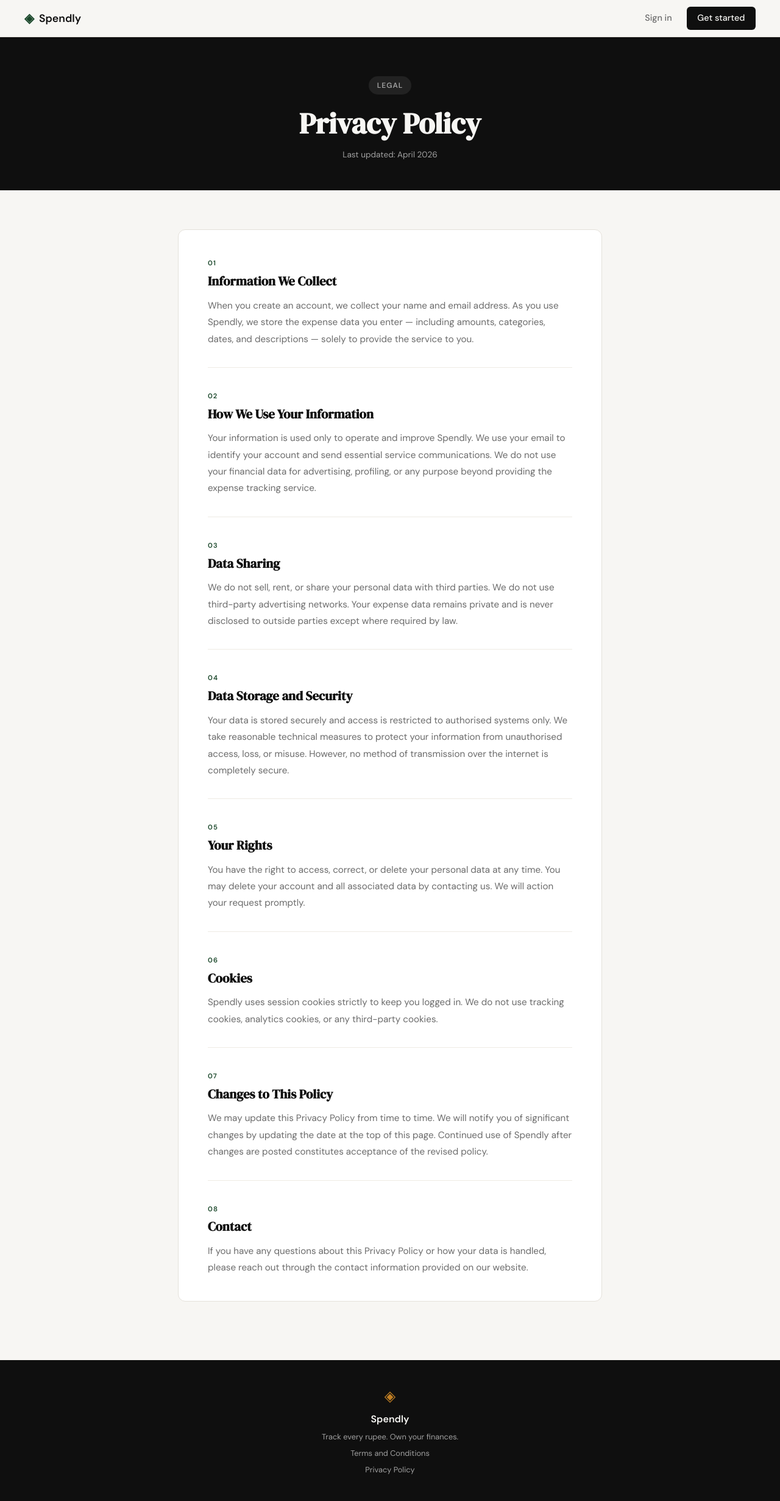
After one commit to aayush1maggo/splendly, a Flask app: page /privacy in a window 1280 px wide. The commit adds this page. Shown: the whole page at 61% size. Run offline with Flask 3, Linux system fonts and the light colour scheme.

Commit message:
landing: add privacy  page and route

```diff
--- a/app.py
+++ b/app.py
@@ -31,6 +31,11 @@ def terms():
     return render_template("terms.html")
 
 
+@app.route("/privacy")
+def privacy():
+    return render_template("privacy.html")
+
+
 @app.route("/logout")
 def logout():
     return "Logout — coming in Step 3"
--- a/templates/base.html
+++ b/templates/base.html
@@ -35,7 +35,7 @@
             <span class="footer-name">Spendly</span>
             <p class="footer-copy">Track every rupee. Own your finances.</p>
             <p class="footer-copy"><a href="/terms">Terms and Conditions</a></p>
-            <p class="footer-copy"><a href="#">Privacy Policy</a></p>
+            <p class="footer-copy"><a href="/privacy">Privacy Policy</a></p>
         </div>
     </footer>
 
--- /dev/null
+++ b/templates/privacy.html
@@ -0,0 +1,156 @@
+{% extends "base.html" %}
+
+{% block title %}Privacy Policy — Spendly{% endblock %}
+
+{% block head %}
+<style>
+    .terms-hero {
+        background: var(--ink);
+        color: var(--paper);
+        padding: 4rem 2rem 3rem;
+        text-align: center;
+    }
+
+    .terms-hero-label {
+        display: inline-block;
+        background: rgba(255,255,255,0.08);
+        color: var(--ink-faint);
+        font-size: 0.75rem;
+        font-weight: 600;
+        letter-spacing: 0.08em;
+        text-transform: uppercase;
+        padding: 0.35rem 0.85rem;
+        border-radius: 999px;
+        margin-bottom: 1.25rem;
+    }
+
+    .terms-hero-title {
+        font-family: var(--font-display);
+        font-size: clamp(2rem, 4vw, 3rem);
+        line-height: 1.15;
+        margin-bottom: 0.75rem;
+    }
+
+    .terms-hero-meta {
+        font-size: 0.85rem;
+        color: var(--ink-faint);
+    }
+
+    .terms-body {
+        padding: 4rem 2rem 6rem;
+        max-width: 760px;
+        margin: 0 auto;
+    }
+
+    .terms-card {
+        background: var(--paper-card);
+        border: 1px solid var(--border);
+        border-radius: var(--radius-md);
+        padding: 2.5rem 3rem;
+    }
+
+    .terms-section {
+        padding-bottom: 2rem;
+        margin-bottom: 2rem;
+        border-bottom: 1px solid var(--border-soft);
+    }
+
+    .terms-section:last-child {
+        padding-bottom: 0;
+        margin-bottom: 0;
+        border-bottom: none;
+    }
+
+    .terms-section-number {
+        display: inline-block;
+        font-size: 0.7rem;
+        font-weight: 700;
+        letter-spacing: 0.1em;
+        text-transform: uppercase;
+        color: var(--accent);
+        margin-bottom: 0.5rem;
+    }
+
+    .terms-section h3 {
+        font-family: var(--font-display);
+        font-size: 1.3rem;
+        color: var(--ink);
+        margin-bottom: 0.85rem;
+        line-height: 1.2;
+    }
+
+    .terms-section p {
+        font-size: 0.95rem;
+        color: var(--ink-muted);
+        line-height: 1.8;
+    }
+
+    @media (max-width: 600px) {
+        .terms-card { padding: 1.5rem; }
+    }
+</style>
+{% endblock %}
+
+{% block content %}
+
+<section class="terms-hero">
+    <div class="terms-hero-label">Legal</div>
+    <h1 class="terms-hero-title">Privacy Policy</h1>
+    <p class="terms-hero-meta">Last updated: April 2026</p>
+</section>
+
+<div class="terms-body">
+    <div class="terms-card">
+
+        <div class="terms-section">
+            <span class="terms-section-number">01</span>
+            <h3>Information We Collect</h3>
+            <p>When you create an account, we collect your name and email address. As you use Spendly, we store the expense data you enter — including amounts, categories, dates, and descriptions — solely to provide the service to you.</p>
+        </div>
+
+        <div class="terms-section">
+            <span class="terms-section-number">02</span>
+            <h3>How We Use Your Information</h3>
+            <p>Your information is used only to operate and improve Spendly. We use your email to identify your account and send essential service communications. We do not use your financial data for advertising, profiling, or any purpose beyond providing the expense tracking service.</p>
+        </div>
+
+        <div class="terms-section">
+            <span class="terms-section-number">03</span>
+            <h3>Data Sharing</h3>
+            <p>We do not sell, rent, or share your personal data with third parties. We do not use third-party advertising networks. Your expense data remains private and is never disclosed to outside parties except where required by law.</p>
+        </div>
+
+        <div class="terms-section">
+            <span class="terms-section-number">04</span>
+            <h3>Data Storage and Security</h3>
+            <p>Your data is stored securely and access is restricted to authorised systems only. We take reasonable technical measures to protect your information from unauthorised access, loss, or misuse. However, no method of transmission over the internet is completely secure.</p>
+        </div>
+
+        <div class="terms-section">
+            <span class="terms-section-number">05</span>
+            <h3>Your Rights</h3>
+            <p>You have the right to access, correct, or delete your personal data at any time. You may delete your account and all associated data by contacting us. We will action your request promptly.</p>
+        </div>
+
+        <div class="terms-section">
+            <span class="terms-section-number">06</span>
+            <h3>Cookies</h3>
+            <p>Spendly uses session cookies strictly to keep you logged in. We do not use tracking cookies, analytics cookies, or any third-party cookies.</p>
+        </div>
+
+        <div class="terms-section">
+            <span class="terms-section-number">07</span>
+            <h3>Changes to This Policy</h3>
+            <p>We may update this Privacy Policy from time to time. We will notify you of significant changes by updating the date at the top of this page. Continued use of Spendly after changes are posted constitutes acceptance of the revised policy.</p>
+        </div>
+
+        <div class="terms-section">
+            <span class="terms-section-number">08</span>
+            <h3>Contact</h3>
+            <p>If you have any questions about this Privacy Policy or how your data is handled, please reach out through the contact information provided on our website.</p>
+        </div>
+
+    </div>
+</div>
+
+{% endblock %}
```
